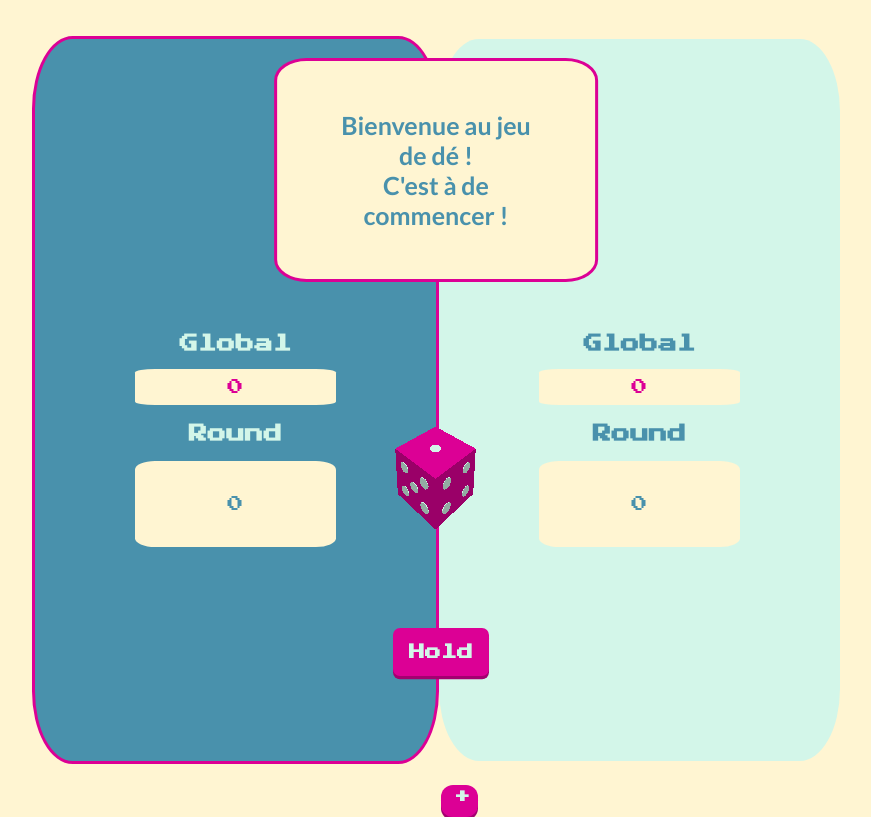
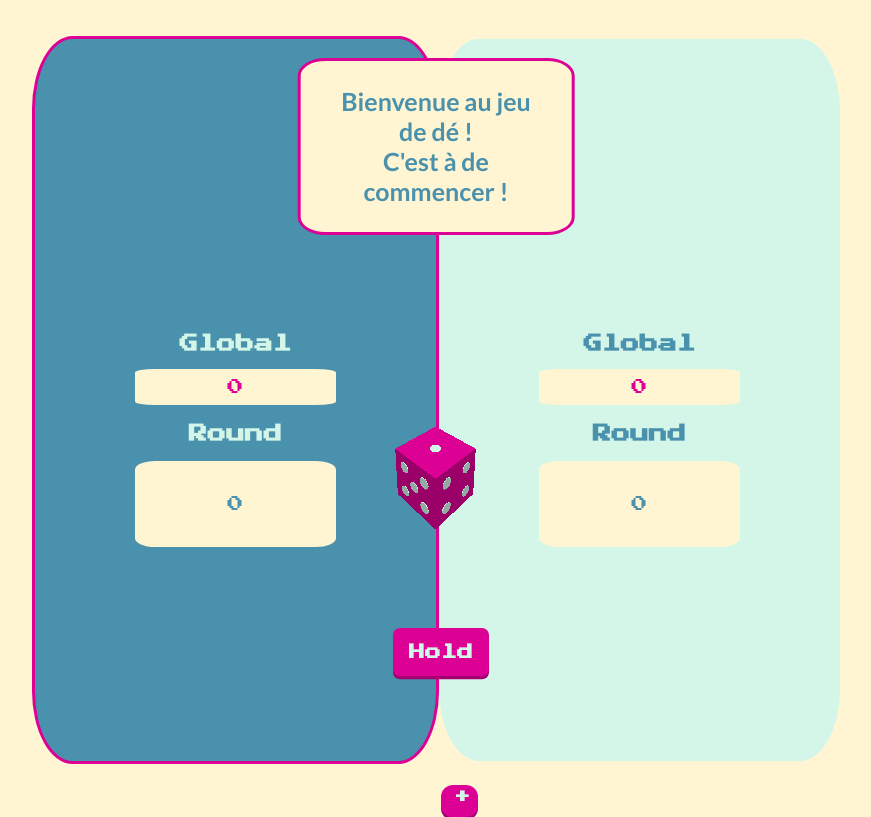
Before and after one commit to LiaMiMia/TheDiceGame, a website with bundled scripts: page index.html in a window 1280 px wide. Both pictures are taken after a click on the button "Commencer". Shown: the whole page, without its empty margins (204-1075 px from the left). Built offline with nearby package versions, Linux system fonts and the light colour scheme.

Commit message:
padding affichage dynamique

```diff
--- a/style/styleBasic.css
+++ b/style/styleBasic.css
@@ -98,7 +98,7 @@ body{
     background: #fff5d2;
     position: absolute;
     top: 5%;
-    padding: 5%;
+    padding: 3%;
     border-radius: 10%;
     text-align: center;
     left: 50%;
```
